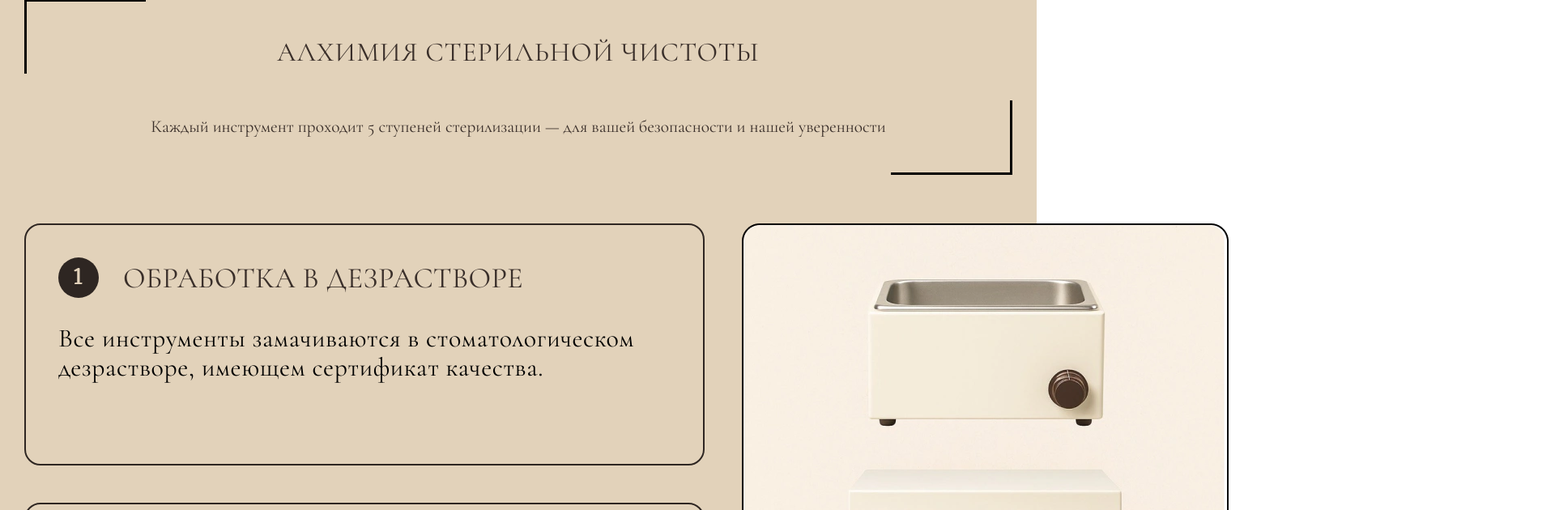
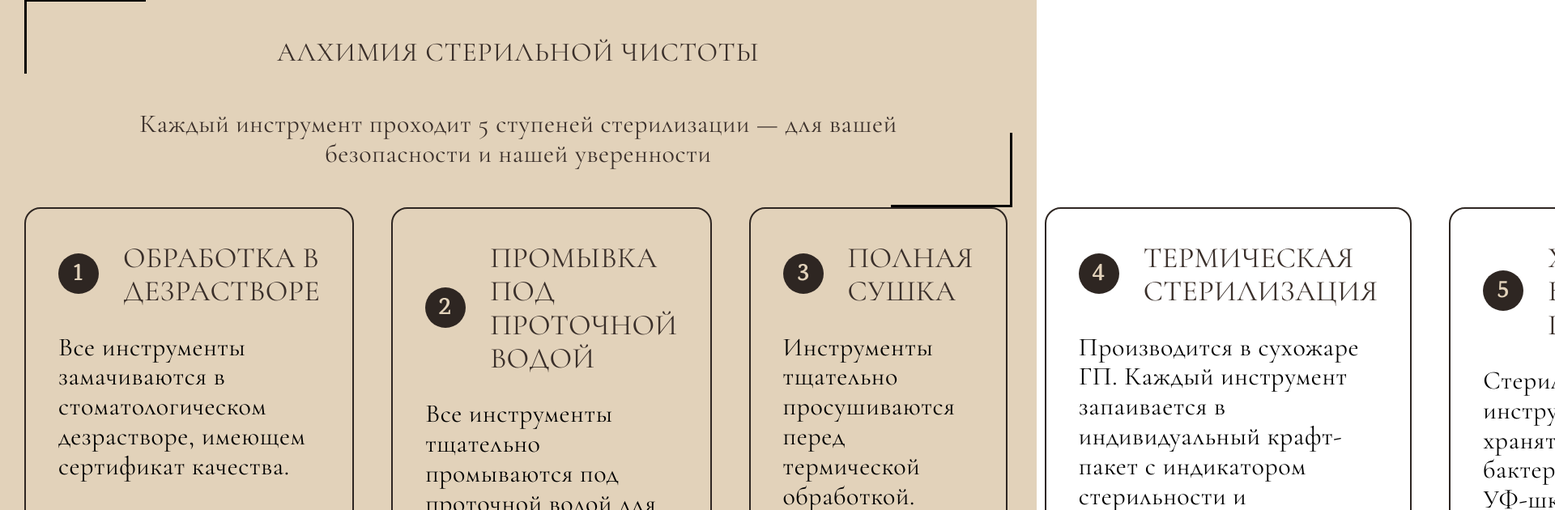
Before and after one commit to darina1970/Alchemy-Beauty-Salon, a React (Vite) app: page /services/nails in a window 1280 px wide. Shown: the part 366-996 px from the top of the page at 81% size, 1920 px wide, since content can reach past the window. Built offline with nearby package versions, Linux system fonts and the light colour scheme.

Commit message:
sterilization

```diff
--- a/src/pages/OurServices/RoomNails/Sterilization/Sterilization.jsx
+++ b/src/pages/OurServices/RoomNails/Sterilization/Sterilization.jsx
@@ -47,7 +47,7 @@ const sterilizationSteps = [
 const Sterilization = () => {
   return (
     <div className={`section ${styles.sterilization}`}>
-      <div className={`container ${styles.container}`}>
+      <div className="container">
         <div className={styles.header}>
           <h2 className={styles.title}>алхимия стерильной чистоты</h2>
           <p className={styles.subtitle}>
@@ -56,38 +56,7 @@ const Sterilization = () => {
           </p>
         </div>
         <div className={styles.content}>
-          <div className={styles.stepsGroup}>
-            {sterilizationSteps
-              .filter((step) => step.id !== 5)
-              .map((step) => (
-                <div
-                  key={step.id}
-                  className={styles.steps}
-                  data-step-id={step.id}
-                >
-                  <div className={styles.step}>
-                    <img src={step.icon} alt={`Шаг ${step.id}`} />
-                    <h2 className={styles.stepTitle}>{step.title}</h2>
-                  </div>
-                  <div className={styles.stepDescription}>
-                    <p
-                      className={`${styles.stepSubtitle} ${
-                        step.id === 1 ? styles.stepSubtitleFirst : ""
-                      }`}
-                    >
-                      {step.description}
-                    </p>
-                  </div>
-                </div>
-              ))}
-          </div>
-          <div className={styles.imagesGroup}>
-            <div className={styles.images}>
-              <img src={mf} alt="Процесс стерилизации" />
-            </div>
-            {sterilizationSteps
-              .filter((step) => step.id === 5)
-              .map((step) => (
+          {sterilizationSteps.map((step) => (
             <div key={step.id} className={styles.steps}>
               <div className={styles.step}>
                 <img src={step.icon} alt={`Шаг ${step.id}`} />
@@ -98,6 +67,9 @@ const Sterilization = () => {
               </div>
             </div>
           ))}
+
+          <div className={styles.images}>
+            <img src={mf} alt="Процесс стерилизации" />
           </div>
         </div>
       </div>
@@ -189,3 +161,171 @@ const Sterilization = () => {
 
 export default Sterilization;
 */
+
+/*const Sterilization = () => {
+  return (
+    <div className={`section ${styles.sterilization}`}>
+      <div className={`container ${styles.container}`}>
+        <div className={styles.header}>
+          <h2 className={styles.title}>алхимия стерильной чистоты</h2>
+          <p className={styles.subtitle}>
+            Каждый инструмент проходит 5 ступеней стерилизации — для вашей
+            безопасности и нашей уверенности
+          </p>
+        </div>
+        <div className={styles.content}>
+          <div className={styles.stepsGroup}>
+            {sterilizationSteps
+              .filter((step) => step.id !== 5)
+              .map((step) => (
+                <div
+                  key={step.id}
+                  className={styles.steps}
+                  data-step-id={step.id}
+                >
+                  <div className={styles.step}>
+                    <img src={step.icon} alt={`Шаг ${step.id}`} />
+                    <h2 className={styles.stepTitle}>{step.title}</h2>
+                  </div>
+                  <div className={styles.stepDescription}>
+                    <p
+                      className={`${styles.stepSubtitle} ${
+                        step.id === 1 ? styles.stepSubtitleFirst : ""
+                      }`}
+                    >
+                      {step.description}
+                    </p>
+                  </div>
+                </div>
+              ))}
+          </div>
+          <div className={styles.imagesGroup}>
+            <div className={styles.images}>
+              <img src={mf} alt="Процесс стерилизации" />
+            </div>
+            {sterilizationSteps
+              .filter((step) => step.id === 5)
+              .map((step) => (
+                <div key={step.id} className={styles.steps}>
+                  <div className={styles.step}>
+                    <img src={step.icon} alt={`Шаг ${step.id}`} />
+                    <h2 className={styles.stepTitle}>{step.title}</h2>
+                  </div>
+                  <div className={styles.stepDescription}>
+                    <p className={styles.stepSubtitle}>{step.description}</p>
+                  </div>
+                </div>
+              ))}
+          </div>
+        </div>
+      </div>
+    </div>
+  );
+};
+
+export default Sterilization;
+
+.sterilization {
+  background-color: var(--color-bg-dark);
+}
+
+.container {
+  display: flex;
+  flex-direction: column;
+  gap: 60px;
+}
+
+.header {
+  position: relative;
+  text-align: center;
+  padding: 47px 150px;
+}
+
+.header::before,
+.header::after {
+  content: "";
+  position: absolute;
+  width: 150px;
+  height: 92px;
+  border: 3px solid #000;
+}
+
+.header::before {
+  top: 0;
+  left: 0;
+  border-right: none;
+  border-bottom: none;
+}
+
+.header::after {
+  bottom: 0;
+  right: 0;
+  border-top: none;
+  border-left: none;
+}
+
+.title {
+  padding-bottom: 60px !important;
+  margin-bottom: 0;
+}
+
+.content {
+  display: flex;
+  gap: 46px;
+}
+
+.stepsGroup {
+  display: flex;
+  flex-direction: column;
+  gap: 46px;
+}
+
+.imagesGroup {
+  display: flex;
+  flex-direction: column;
+  gap: 43px;
+  max-width: 597px;
+}
+
+.imagesGroup .steps {
+  width: 597px;
+  border: 2px solid #2e2622;
+  border-radius: 20px;
+  padding: 40px;
+  display: flex;
+  flex-direction: column;
+  gap: 15px;
+}
+
+.steps {
+  display: flex;
+  flex-direction: column;
+  gap: 30px;
+  border: 2px solid #2e2622;
+  border-radius: 20px;
+  padding: 40px;
+  width: 840px;
+  max-width: 100%;
+}
+
+.step {
+  display: flex;
+  align-items: center;
+  gap: 30px;
+}
+
+.stepTitle {
+  font-size: 36px;
+  margin-bottom: 0;
+  letter-spacing: 0.01em;
+}
+
+.stepSubtitle {
+  font-size: 32px;
+  letter-spacing: 0.02em;
+  color: #000;
+}
+
+.stepSubtitleFirst {
+  padding-bottom: 60px;
+}*/
--- a/src/pages/OurServices/RoomNails/Sterilization/Sterilization.module.css
+++ b/src/pages/OurServices/RoomNails/Sterilization/Sterilization.module.css
@@ -11,7 +11,7 @@
 .header {
   position: relative;
   text-align: center;
-  padding: 47px 150px;
+  padding: clamp(20px, 4vw, 47px) clamp(16px, 8vw, 168px);
 }
 
 .header::before,
@@ -38,10 +38,17 @@
 }
 
 .title {
-  padding-bottom: 60px !important;
+  text-align: center;
+  padding-bottom: clamp(20px, 4vw, 60px) !important;
   margin-bottom: 0;
 }
 
+.subtitle {
+  font-size: clamp(15px, 2.5vw, 36px);
+  letter-spacing: 0.02em;
+}
+
+/*Блок инфо про обработку*/
 .content {
   display: flex;
   gap: 46px;
@@ -102,3 +109,14 @@
 .stepSubtitleFirst {
   padding-bottom: 60px;
 }
+
+/*Адаптив*/
+@media (max-width: 767px) {
+  .content {
+    flex-direction: column;
+    gap: 15px;
+  }
+}
+
+@media (max-width: 480px) {
+}
```
Lines whose indentation alone changed are shown as unchanged.
